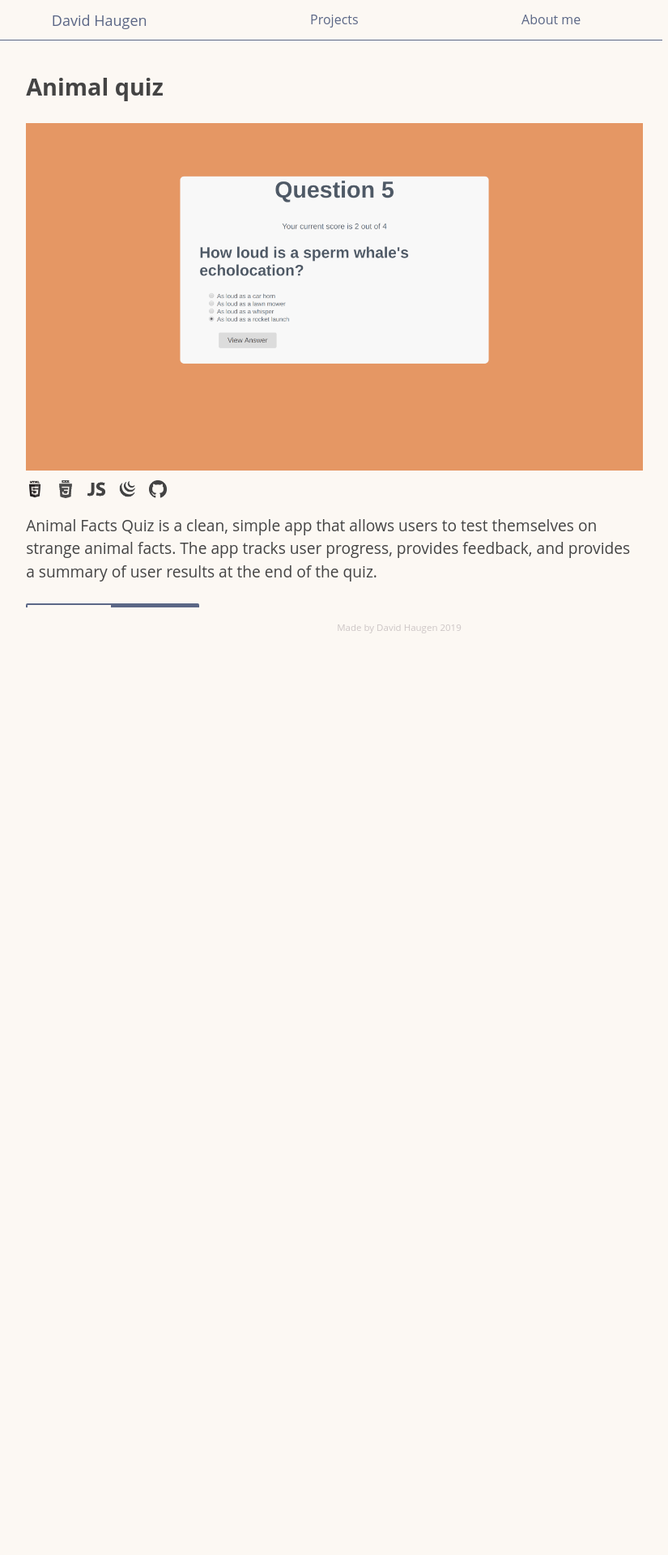
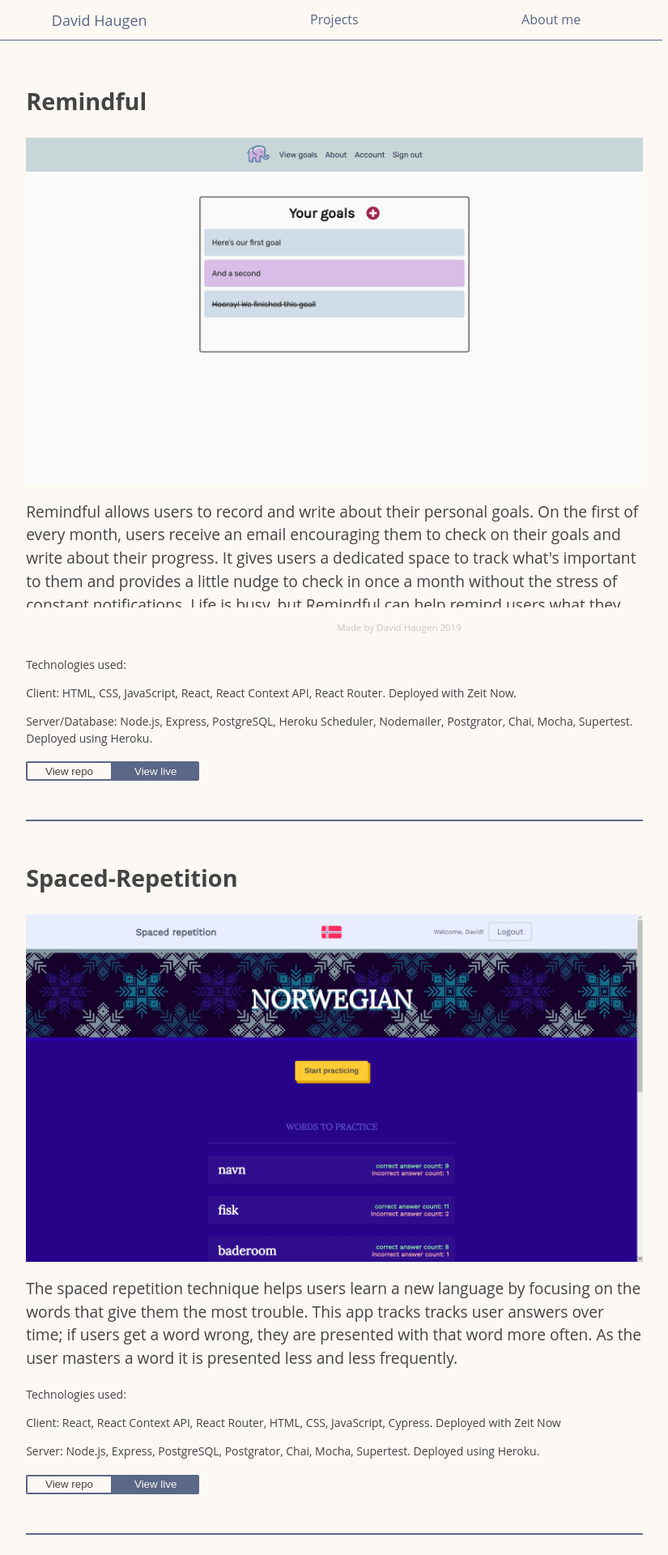
Before and after one commit to DavidHaugen/portfolio, a React (Create React App) app: page /projects in a window 1280 px wide. Shown: the top 1920 px of the page at 81% size, without its empty margins (227-1052 px from the left). Before the commit the page ends 800 px from the top, so only its background shows below. Built offline with nearby package versions, Linux system fonts and the light colour scheme.

Commit message:
add additional projects

```diff
--- a/src/App.css
+++ b/src/App.css
@@ -168,6 +168,21 @@ footer{
   font-family: 'Open Sans', sans-serif;
 }
 
+.tech-used{
+  font-size: 14px;
+}
+
+.project-container{
+  padding: 3vh 0 6vh 0;
+  border-bottom: 2px solid #5b6786;
+}
+
+.project-container:last-child{
+  border-bottom: none;
+}
+
+
+
 /* colors: #fcf8f3, #aedadd, #db996c, #6e7da2  https://colorhunt.co/palette/135437 */
 
 
--- a/src/Footer.js
+++ b/src/Footer.js
@@ -6,6 +6,6 @@ export default class Footer extends Component{
       <footer className="footer flex">
         <p> Made by David Haugen 2019</p>
       </footer>
-    )
+    );
   }
 }
--- a/src/Projects.js
+++ b/src/Projects.js
@@ -1,32 +1,57 @@
 import React, {Component} from 'react';
-import AnimalQuiz from './images/animal-quiz.png'
-import HtmlLogo from './images/html5-logo-bw-small.png'
-import CssLogo from './images/css-logo-gray-small.png'
-import JSLogo from './images/javascript-logo-transparent-black-small.png'
-import JQLogo from './images/jquery-logo-gray-transparent.png'
-import GithubLogo from './images/Github-logo.png'
+import AnimalQuiz from './images/animal-quiz.png';
+import Remindful from './images/Remindful.png';
+import SpacedRepetition from './images/SpacedRepetition.png';
 
 export default class Projects extends Component{
   render(){
     return(
       <section className="project flex">
+        <div className="project-container">
+          <h2>Remindful</h2>
+          <div className="image-container">
+            <img src={Remindful} alt="Remindful project screenshot" className="project-screenshot"/>
+          </div>
+          <p className="project-description">Remindful allows users to record and write about their personal goals. On the first of every month, users receive an email encouraging them to check on their goals and write about their progress. It gives users a dedicated space to track what's important to them and provides a little nudge to check in once a month without the stress of constant notifications. Life is busy, but Remindful can help remind users what they care about.</p>
+          <p className="tech-used">Technologies used:</p>
+          <p className="tech-used">Client: HTML, CSS, JavaScript, React, React Context API, React Router. Deployed with Zeit Now.</p>
+          <p className="tech-used">Server/Database: Node.js, Express, PostgreSQL, Heroku Scheduler, Nodemailer, Postgrator, Chai, Mocha, Supertest. Deployed using Heroku.</p>
+          <div className="project-links">
+            <a href="https://github.com/DavidHaugen/remindful-client" target="_blank" rel="noopener noreferrer"><button className="button-border left-button">View repo</button></a>
+            <a href="https://remindful.now.sh/" target="_blank" rel="noopener noreferrer"><button className="button-solid right-button">View live</button></a>
+          </div>
+        </div>
+        <div className="project-container">
+          <h2>Spaced-Repetition</h2>
+          <div className="image-container">
+            <img src={SpacedRepetition} alt="Spaced-Repetition project screenshot" className="project-screenshot"/>
+          </div>
+          <p className="project-description">The spaced repetition technique helps users learn a new language by focusing on the words that give them the most trouble. This app tracks tracks user answers over time; if users get a word wrong, they are presented with that word more often. As the user masters a word it is presented less and less frequently.</p>
+          <p className="tech-used">Technologies used:</p>
+          <p className="tech-used">Client: React, React Context API, React Router, HTML, CSS, JavaScript, Cypress. Deployed with Zeit Now</p>
+          <p className="tech-used">Server: Node.js, Express, PostgreSQL, Postgrator, Chai, Mocha, Supertest. Deployed using Heroku.</p>
+          <div className="project-links">
+            <a href="https://github.com/DavidHaugen/Spaced-repetition-client" target="_blank" rel="noopener noreferrer"><button className="button-border left-button">View repo</button></a>
+            <a href="https://spaced-repetition.now.sh/" target="_blank" rel="noopener noreferrer"><button className="button-solid right-button">View live</button></a>
+          </div>
+        </div>
+        <div className="project-container">
           <h2>Animal quiz</h2>
           <div className="image-container">
             <img src={AnimalQuiz} alt="Project screenshot" className="project-screenshot"/>
           </div>
-      <div className="technologies-container flex">
-        <img src={HtmlLogo} alt="HTML5 logo" className="tech-logo"/>
-        <img src={CssLogo} alt="CSS logo" className="tech-logo"/>
-        <img src={JSLogo} alt="JavaScript logo" className="tech-logo"/>
-        <img src={JQLogo} alt="jQuery logo" className="tech-logo"/>
-        <img src={GithubLogo} alt="Github logo" className="tech-logo"/>
-      </div>
-      <p className="project-description">Animal Facts Quiz is a clean, simple app that allows users to test themselves on strange animal facts. The app tracks user progress, provides feedback, and provides a summary of user results at the end of the quiz. </p>
+          <p className="tech-used">Technologies used:</p>
+          <p className="tech-used">Client: HTML, CSS, JavaScript, jQuery, deployed with Github Pages.</p>
+          <p className="tech-used">Server/Database: Node.js, Express, PostgreSQL, Heroku Scheduler, Nodemailer, Postgrator, Chai, Mocha, Supertest. Deployed using Heroku.</p>
+          <p className="project-description">Animal Facts Quiz is a clean, simple app that allows users to test themselves on unique animal facts. The app tracks user progress, provides feedback, and provides a summary of user results at the end of the quiz. </p>
           <div className="project-links">
             <a href="https://github.com/DavidHaugen/animal-quiz" target="_blank" rel="noopener noreferrer"><button className="button-border left-button">View repo</button></a>
             <a href="https://davidhaugen.github.io/animal-quiz/" target="_blank" rel="noopener noreferrer"><button className="button-solid right-button">View live</button></a>
           </div>
+        </div>
       </section>
-    )
+
+
+    );
   }
 }
```
Also changed, not shown: src/About.js (+5 -5 lines), src/Home.js (+4 -4 lines), src/Nav.js (+5 -5 lines), src/images/Remindful.png (added), src/images/SpacedRepetition.png (added). Lines whose indentation alone changed are shown as unchanged.
